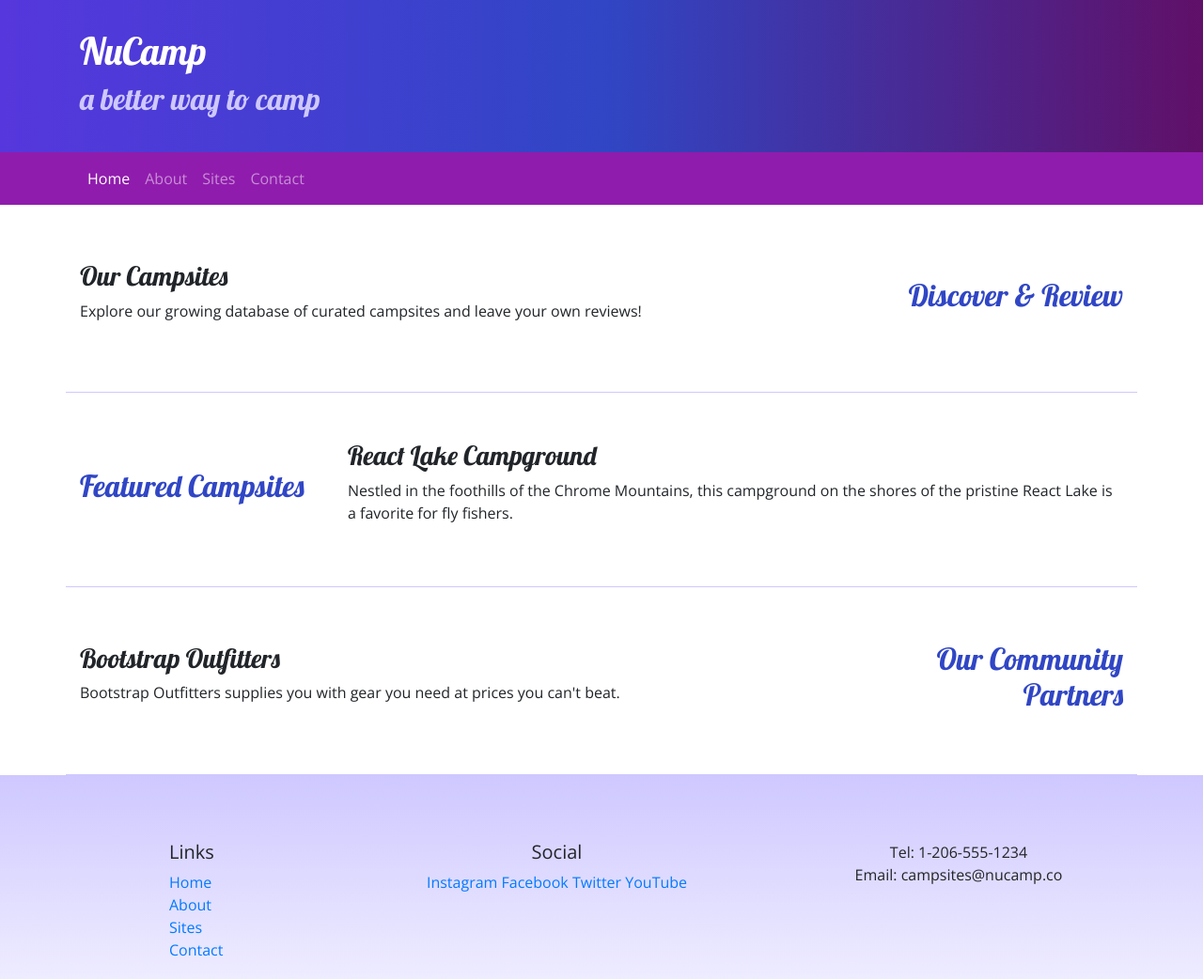
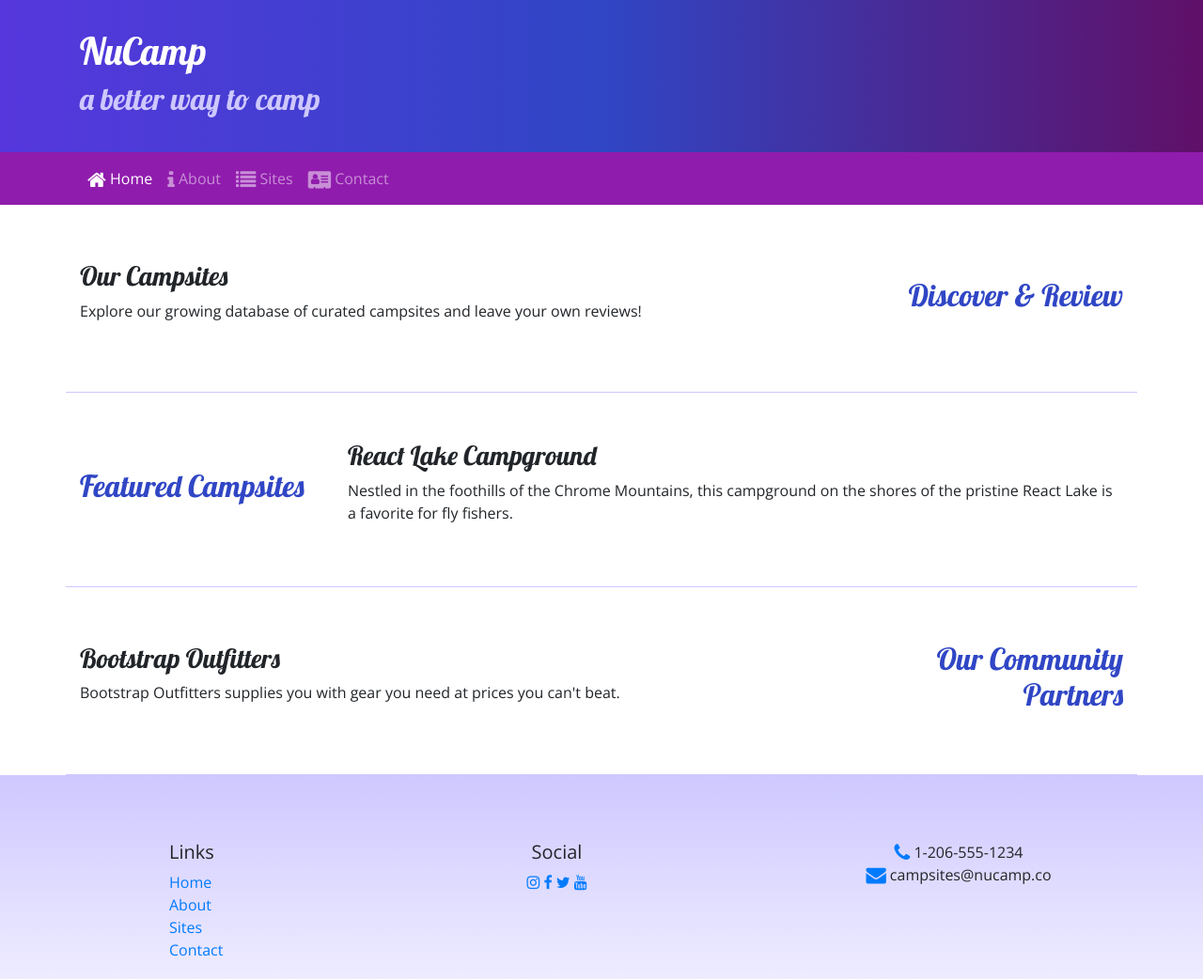
Before and after one commit to bricruz/nucampsite, a website: page index.html in a window 1280 px wide. Shown: the top 1042 px of the page at 94% size. Drawn offline with nearby package versions, Linux system fonts and the light colour scheme.

Commit message:
Index Fonts

```diff
--- a/index.html
+++ b/index.html
@@ -35,10 +35,13 @@
             </button>
             <div class="collapse navbar-collapse" id="nucampNavbar">
                 <ul class="navbar-nav">
-                    <li class="nav-item active"><a class="nav-link" href="#">Home</a></li>
-                    <li class="nav-item"><a class="nav-link" href="aboutus.html">About</a></li>
-                    <li class="nav-item"><a class="nav-link" href="#">Sites</a></li>
-                    <li class="nav-item"><a class="nav-link" href="#">Contact</a></li>
+                    <li class="nav-item active"><a class="nav-link" href="#"><i class="fa fa-home fa-lg"></i> Home</a>
+                    </li>
+                    <li class="nav-item"><a class="nav-link" href="aboutus.html"><i class="fa fa-info fa-lg"></i>
+                            About</a></li>
+                    <li class="nav-item"><a class="nav-link" href="#"><i class="fa fa-list fa-lg"></i> Sites</a></li>
+                    <li class="nav-item"><a class="nav-link" href="#"><i class="fa fa-address-card fa-lg"></i>
+                            Contact</a></li>
                 </ul>
             </div>
         </div>
@@ -94,14 +97,14 @@
                 </div>
                 <div class="col-6 col-sm-5 text-center">
                     <h5>Social</h5>
-                    <a href="http://instagram.com/">Instagram</a>
-                    <a href="http://facebook.com/">Facebook</a>
-                    <a href="http://twitter.com/">Twitter</a>
-                    <a href="http://youtube.com/">YouTube</a>
+                    <a href="http://instagram.com/"><i class="fa fa-instagram"></i></a>
+                    <a href="http://facebook.com/"><i class="fa fa-facebook"></i></a>
+                    <a href="http://twitter.com/"><i class="fa fa-twitter"></i></a>
+                    <a href="http://youtube.com/"><i class="fa fa-youtube"></i></a>
                 </div>
                 <div class="col-sm-4 text-center">
-                    Tel: 1-206-555-1234<br />
-                    Email: campsites@nucamp.co
+                    <i class="fa fa-phone fa-lg text-primary"></i> 1-206-555-1234<br />
+                    <i class="fa fa-envelope fa-lg text-primary"></i> campsites@nucamp.co
                 </div>
             </div>
             <h2>Howdy</h2>
```
